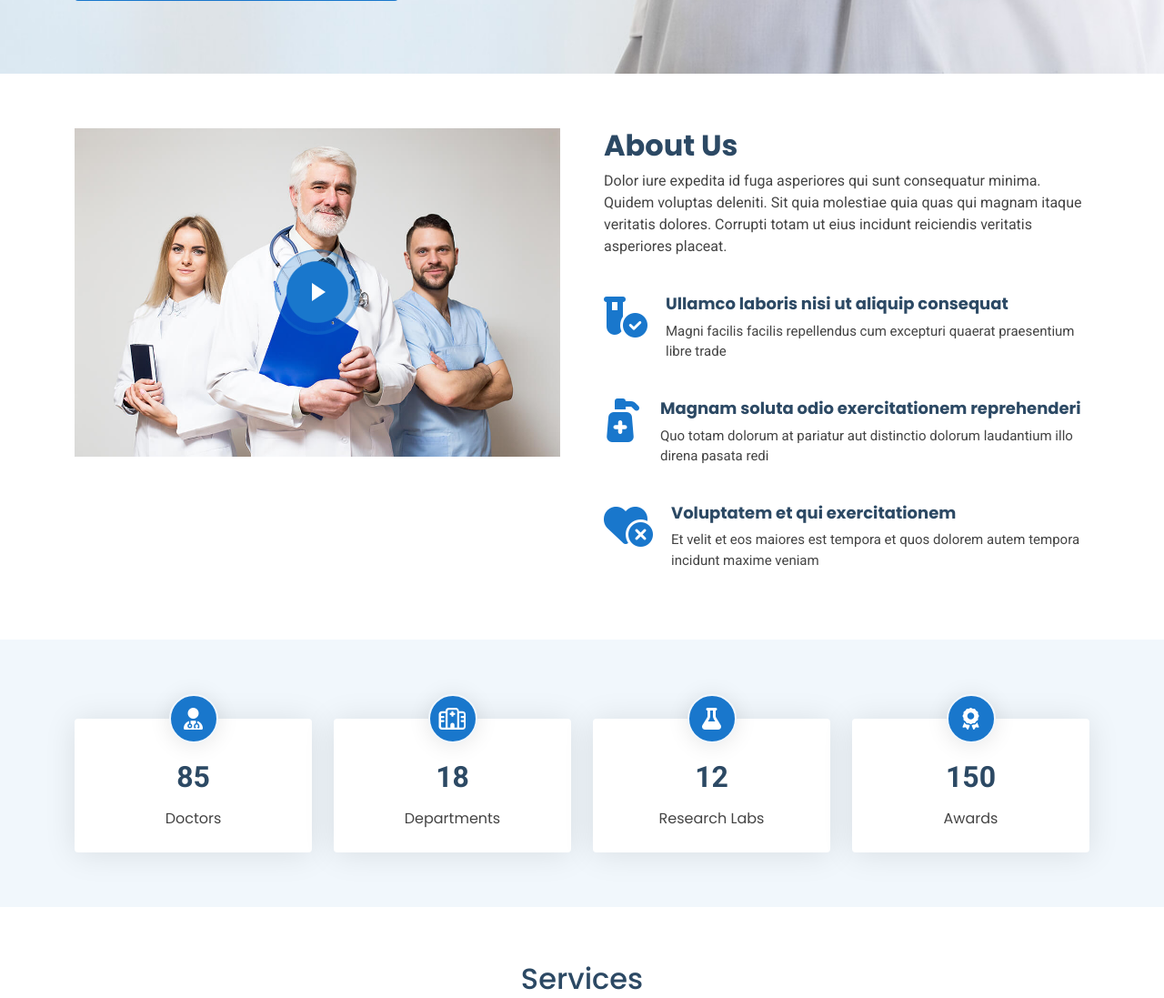
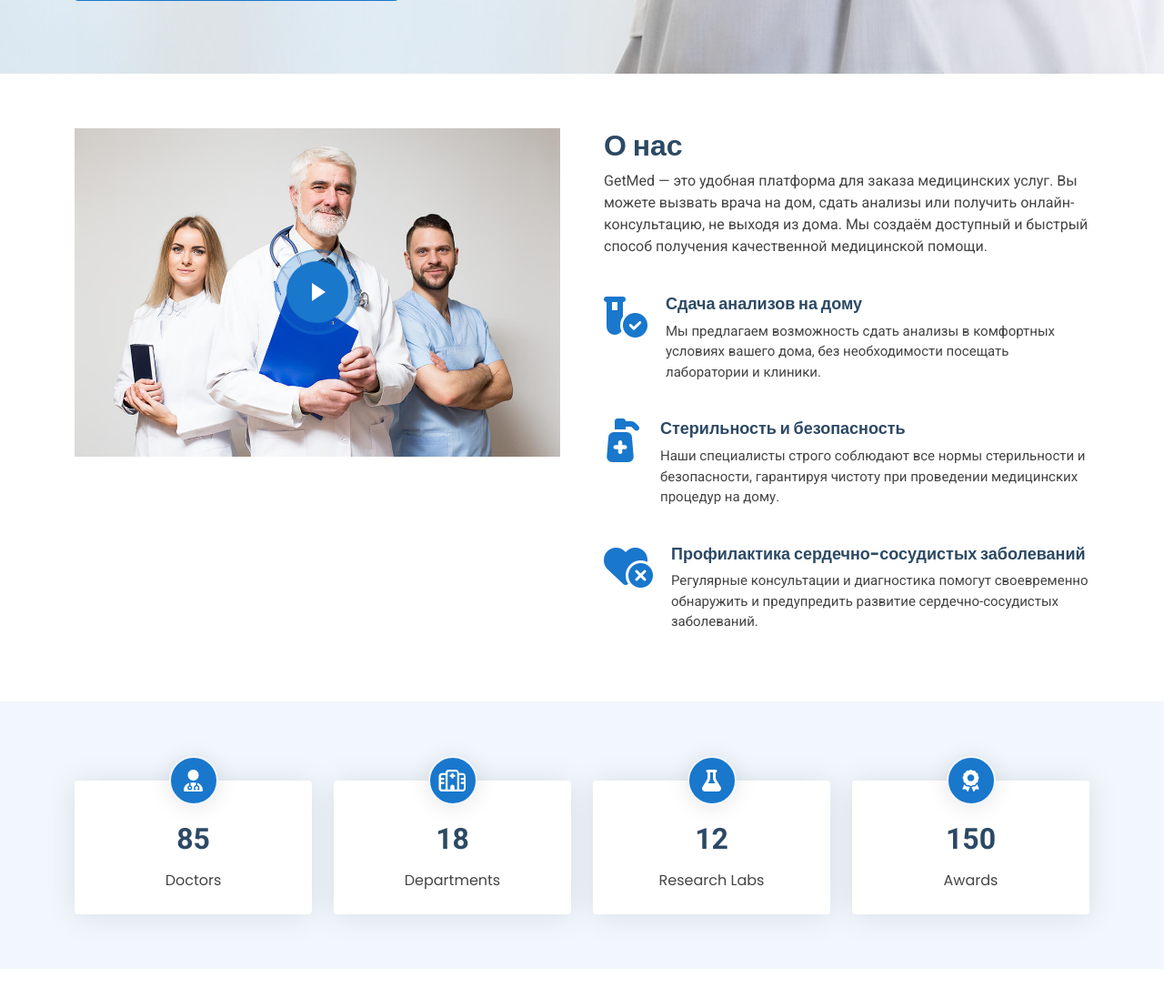
Before and after one commit to aruytehno/getmed.pro, a Django app: page / in a window 1280 px wide. Shown: the part 863-1960 px from the top of the page at 91% size. Run offline with Django 5.2, Linux system fonts and the light colour scheme; some libraries are stand-ins or nearby versions.

Commit message:
Перевёл блок About Section

```diff
--- a/get_med/users/templates/home.html
+++ b/get_med/users/templates/home.html
@@ -77,30 +77,30 @@
           </div>
 
           <div class="col-lg-6 content" data-aos="fade-up" data-aos-delay="100">
-            <h3>About Us</h3>
+            <h3>О нас</h3>
             <p>
-              Dolor iure expedita id fuga asperiores qui sunt consequatur minima. Quidem voluptas deleniti. Sit quia molestiae quia quas qui magnam itaque veritatis dolores. Corrupti totam ut eius incidunt reiciendis veritatis asperiores placeat.
+              GetMed — это удобная платформа для заказа медицинских услуг. Вы можете вызвать врача на дом, сдать анализы или получить онлайн-консультацию, не выходя из дома. Мы создаём доступный и быстрый способ получения качественной медицинской помощи.
             </p>
             <ul>
               <li>
                 <i class="fa-solid fa-vial-circle-check"></i>
                 <div>
-                  <h5>Ullamco laboris nisi ut aliquip consequat</h5>
-                  <p>Magni facilis facilis repellendus cum excepturi quaerat praesentium libre trade</p>
+                  <h5>Сдача анализов на дому</h5>
+                  <p>Мы предлагаем возможность сдать анализы в комфортных условиях вашего дома, без необходимости посещать лаборатории и клиники.</p>
                 </div>
               </li>
               <li>
                 <i class="fa-solid fa-pump-medical"></i>
                 <div>
-                  <h5>Magnam soluta odio exercitationem reprehenderi</h5>
-                  <p>Quo totam dolorum at pariatur aut distinctio dolorum laudantium illo direna pasata redi</p>
+                  <h5>Стерильность и безопасность</h5>
+                  <p>Наши специалисты строго соблюдают все нормы стерильности и безопасности, гарантируя чистоту при проведении медицинских процедур на дому.</p>
                 </div>
               </li>
               <li>
                 <i class="fa-solid fa-heart-circle-xmark"></i>
                 <div>
-                  <h5>Voluptatem et qui exercitationem</h5>
-                  <p>Et velit et eos maiores est tempora et quos dolorem autem tempora incidunt maxime veniam</p>
+                  <h5>Профилактика сердечно-сосудистых заболеваний</h5>
+                  <p>Регулярные консультации и диагностика помогут своевременно обнаружить и предупредить развитие сердечно-сосудистых заболеваний.</p>
                 </div>
               </li>
             </ul>
```
